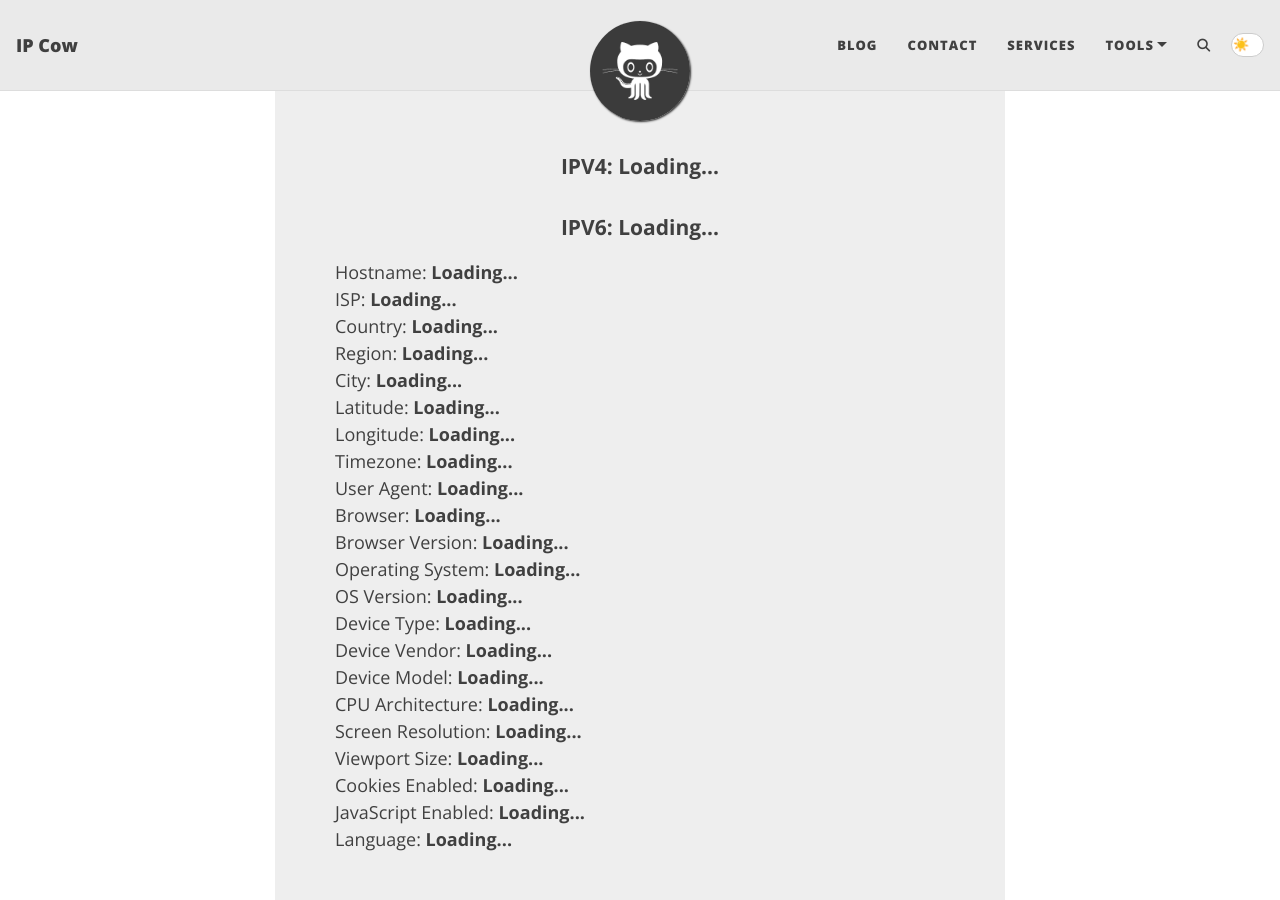
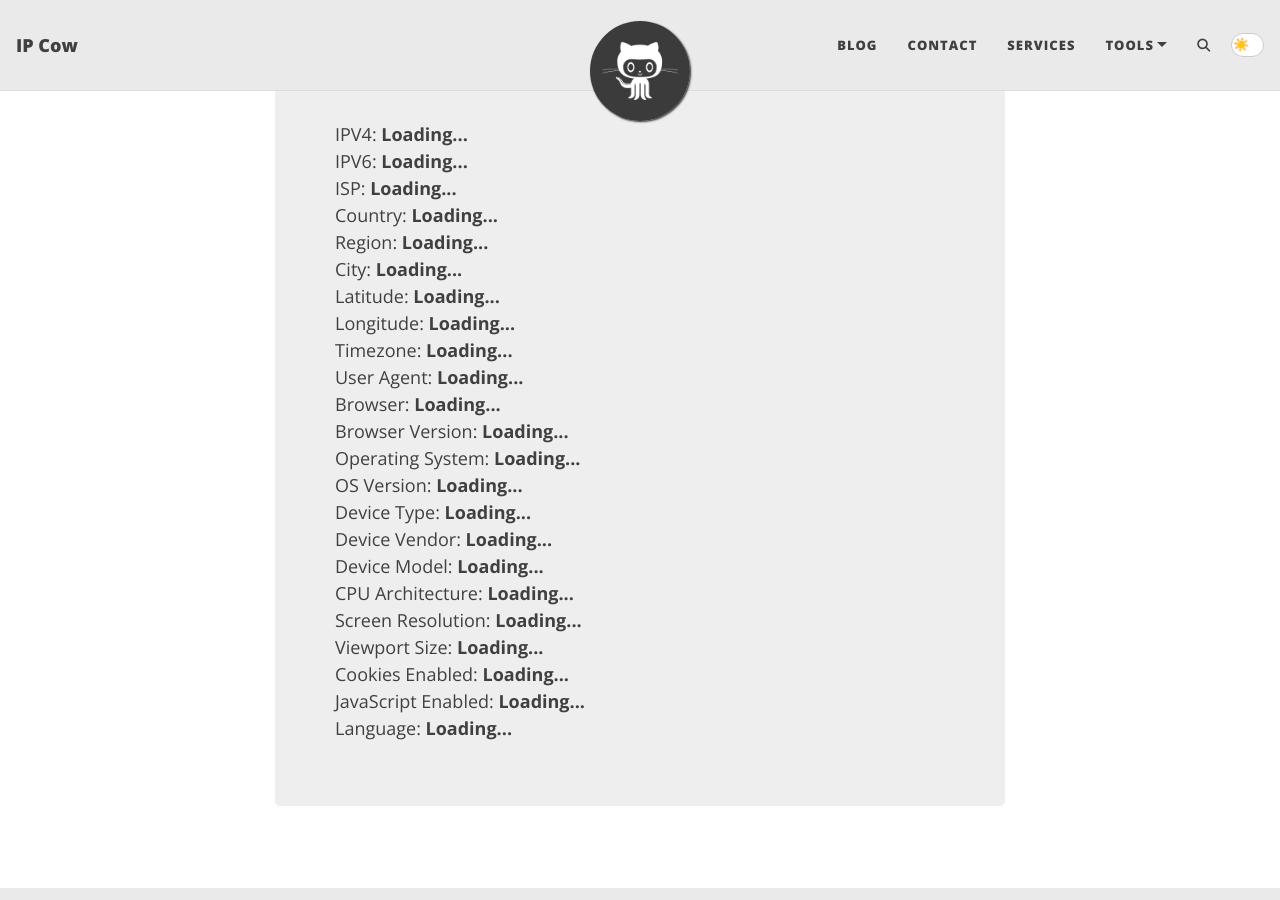
Before and after one commit to MichalAFerber/ipcow, a Jekyll site: the page built from index.html, in a window 1280 px wide and 900 px high, scrolled down 331 px. Built offline with Jekyll 4.4.1, drawn with Linux system fonts in a browser that asks for light colours; the list of posts is cut into pages by our own code; comment, search, counter and statistics services are not loaded.

```diff
--- a/index.html
+++ b/index.html
@@ -8,10 +8,9 @@
 <div class="alert alert-warning" role="alert" style="display: none;">Error loading connection info.</div>
 <div class="main-explain-area jumbotron">
   <section>
-    <p class="text-center lead font-weight-bold">IPV4: <span id="ipv4-display">Loading...</span></p>
-    <p class="text-center lead font-weight-bold">IPV6: <span id="ipv6-display">Loading...</span></p>
   <ul class="list-unstyled">
-      <li>Hostname: <span class="font-weight-bold" id="hostname">Loading...</span></li>
+    <li>IPV4: <span class="font-weight-bold mb-2" id="ipv4-display">Loading...</span></li>
+    <li>IPV6: <span class="font-weight-bold mb-2" id="ipv6-display">Loading...</span></li>
     <li>ISP: <span class="font-weight-bold" id="isp">Loading...</span></li>
     <li>Country: <span class="font-weight-bold" id="country">Loading...</span></li>
     <li>Region: <span class="font-weight-bold" id="region">Loading...</span></li>
```
Lines whose indentation alone changed are shown as unchanged.
